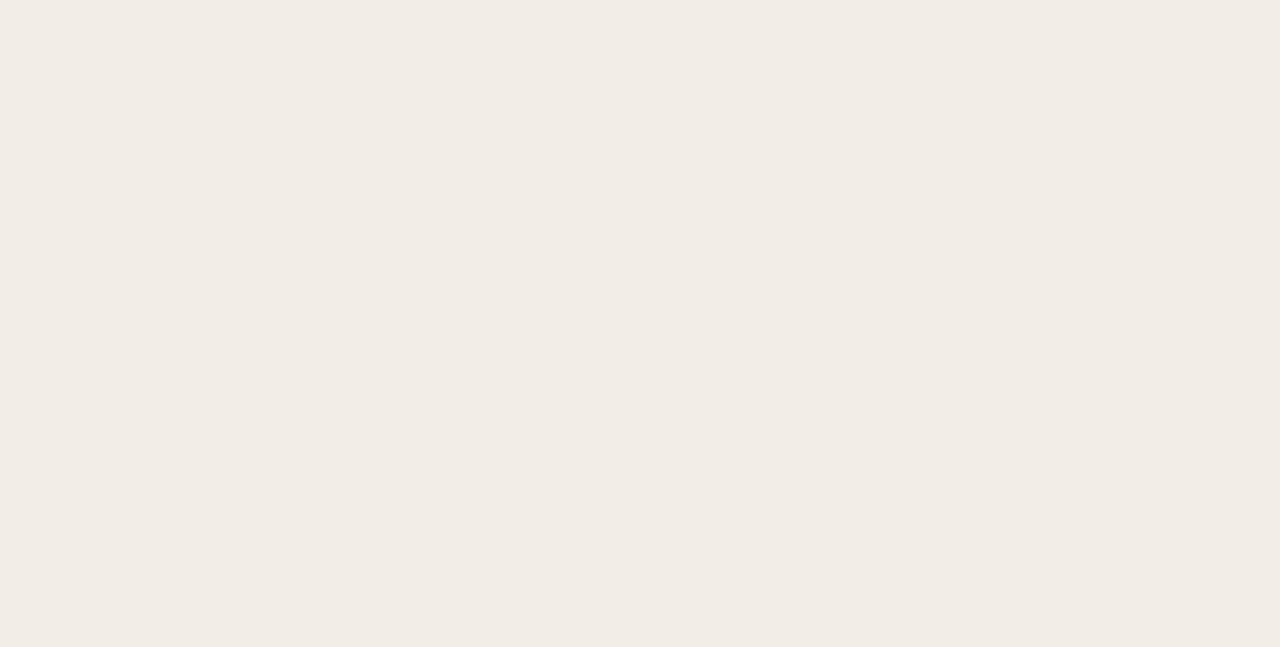
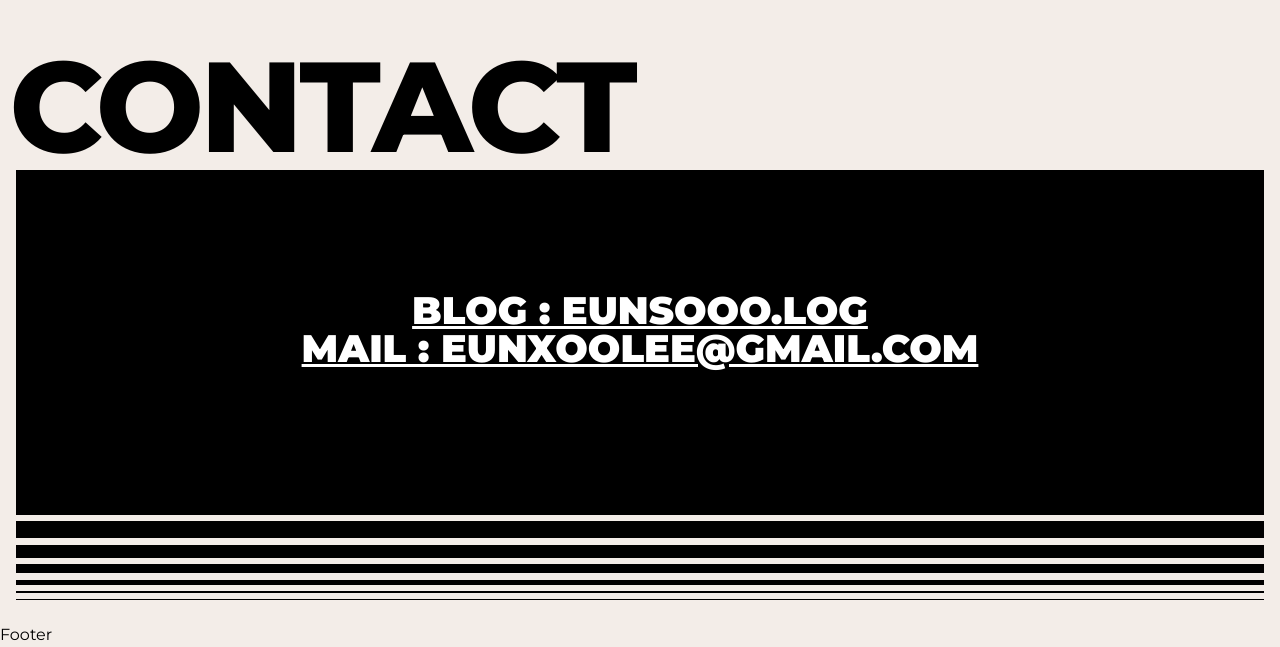
Before and after one commit to eunsooo/react-prac-230824, a React (Create React App) app: page / in a window 1280 px wide. Shown: the part 5869-6516 px from the top of the page. Before the commit the page ends 5740 px from the top, so only its background shows below. Built offline with nearby package versions, Linux system fonts and the light colour scheme; a small style sheet from the web is missing; a web font is replaced by a local one.

Commit message:
contact section

```diff
--- a/src/asset/scss/section/_contact.scss
+++ b/src/asset/scss/section/_contact.scss
@@ -0,0 +1,119 @@
+#contact {
+    height: 100vh;
+}
+
+.contact__inner {
+    display: flex;
+    align-items: flex-start;
+    justify-content: flex-end;
+    flex-direction: column;
+    padding: 16px;
+    width: 100%;
+    height: 100%;
+
+    .contact__title {
+        font-size: 10vw;
+        text-transform: uppercase;
+        line-height: 1;
+        font-weight: 800;
+        white-space: nowrap;
+        text-indent: -0.5vw;
+        letter-spacing: -0.3vw;
+
+        @media(max-width:800px) {
+            display: none;
+        }
+    }
+    .contact__text {
+        position: relative;
+        display: flex;
+        align-items: center;
+        justify-content: center;
+        flex-direction: column;
+        width: 100%;
+        height: 40vh;
+        color: var(--white);
+        background-color: var(--black);
+
+        .text {
+            position: relative;
+            text-align: center;
+            font-size: 3vw;
+            line-height: 1;
+            font-weight: 900;
+            text-transform: uppercase;
+            text-decoration: underline;
+            z-index: 100;
+            transition: all 300ms;
+            cursor: all-scroll;
+            word-break: break-all;
+        }
+    }
+    .contact__lines {
+        width: 100%;
+
+        .line {
+            display: block;
+            margin-bottom: 0.5vw;
+            width: 100%;
+            height: 1px;
+            background-color: var(--black);
+
+            &:nth-child(1) {
+                height: 25px;
+            }
+            &:nth-child(2) {
+                height: 17px;
+            }
+            &:nth-child(3) {
+                height: 13px;
+            }
+            &:nth-child(4) {
+                height: 9px;
+            }
+            &:nth-child(5) {
+                height: 5px;
+            }
+            &:nth-child(6) {
+                height: 2px;
+            }
+            &:nth-child(7) {
+                height: 1px;
+            }
+        }
+
+        &.top {
+            .line {
+                margin-top: 0.5vw;
+                margin-bottom: 0;
+                display: none;
+
+                @media (max-width: 800px){
+                    display: block;
+                }
+
+                &:nth-child(1){
+                    height: 1px;
+                }
+                &:nth-child(2){
+                    height: 2px;
+                }
+                &:nth-child(3){
+                    height: 5px;
+                }
+                &:nth-child(4){
+                    height: 9px;
+                }
+                &:nth-child(5){
+                    height: 13px;
+                }
+                &:nth-child(6){
+                    height: 17px;
+                }
+                &:nth-child(7){
+                    height: 25px;
+                }
+            }
+        }
+    }
+}
--- a/src/components/Contact.jsx
+++ b/src/components/Contact.jsx
@@ -1,8 +1,56 @@
-import React from 'react'
+import React from "react"
+
+const contactText = [
+  {
+      link: "https://velog.io/@eunsooo",
+      title: "blog : eunsooo.log"
+  },
+  {
+      link: "mailto:eunxoolee@gmail.com",
+      title: "mail : eunxoolee@gmail.com"
+  }
+];
 
 const Contact = () => {
   return (
-    <div>Contact</div>
+    <section id="contact">
+      <div className="contact__inner">
+        <h2 className="contact__title">Contact</h2>
+        <div className="contact__lines top" aria-hidden="true">
+          <span className="line"></span>
+          <span className="line"></span>
+          <span className="line"></span>
+          <span className="line"></span>
+          <span className="line"></span>
+          <span className="line"></span>
+          <span className="line"></span>
+        </div>
+        <div className="contact__text">
+          <div className="text">
+            {contactText.map((contact, key) => (
+              <div key={key}>
+                <a
+                  href={contact.link}
+                  rel="noopenner noreferrer"
+                  target="_blank"
+                >
+                  {contact.title}
+                </a>
+              </div>
+            ))}
+          </div>
+        </div>
+        <div className="contact__lines bottom" aria-hidden="true">
+          <span className="line"></span>
+          <span className="line"></span>
+          <span className="line"></span>
+          <span className="line"></span>
+          <span className="line"></span>
+          <span className="line"></span>
+          <span className="line"></span>
+        </div>
+      </div>
+    </section>
   )
 }
 
```
